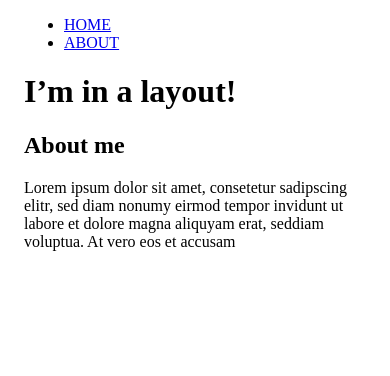
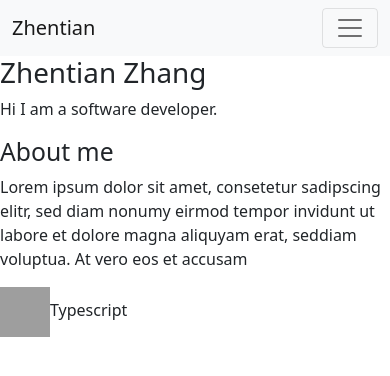
Before and after one commit to AKA-ZSZ/personal-website, a Gatsby site: page / in a window 390 px wide. Built offline with nearby package versions, Linux system fonts and the light colour scheme; Gatsby itself is replaced by a stand-in of ours; grey boxes are pictures that could not be loaded.

Commit message:
Updated navbar and added responsive design. Also added useMobile hook

```diff
--- a/src/components/intro.tsx
+++ b/src/components/intro.tsx
@@ -1,7 +1,7 @@
 import React from "react";
 export default function Intro() {
   return (
-    <div id="home">
+    <div>
       <h1>Zhentian Zhang</h1>
       <p>Hi I am a software developer.</p>
     </div>
--- a/src/components/layout.tsx
+++ /dev/null
@@ -1,10 +0,0 @@
-import React from "react";
-import Navbar from "./navbar";
-export default function Layout({ children }) {
-  return (
-    <div style={{ margin: `0 auto`, maxWidth: 650, padding: `0 1rem` }}>
-      <Navbar />
-      {children}
-    </div>
-  );
-}
--- /dev/null
+++ b/src/components/layout/layout.scss
@@ -0,0 +1,7 @@
+.layout {
+  &-container {
+    @media screen and (min-width: 768px) {
+      display: flex;
+    }
+  }
+}
--- /dev/null
+++ b/src/components/layout/layout.tsx
@@ -0,0 +1,11 @@
+import React from "react";
+import NavbarComponent from "../navbarComponent/navbarComponent";
+import "./layout.scss";
+export default function Layout({ children }) {
+  return (
+    <div className="layout-container">
+      <NavbarComponent />
+      {children}
+    </div>
+  );
+}
--- a/src/components/navbar.tsx
+++ /dev/null
@@ -1,21 +0,0 @@
-import React from "react";
-export default function Navbar() {
-  return (
-    <nav>
-      <div className="navbar-container">
-        <ul className="navbar-nav">
-          <li className="navbar-nav-item">
-            <a href="#home" className="navbar-nav-link">
-              HOME
-            </a>
-          </li>
-          <li className="navbar-nav-item">
-            <a href="#about" className="navbar-nav-link">
-              ABOUT
-            </a>
-          </li>
-        </ul>
-      </div>
-    </nav>
-  );
-}
--- /dev/null
+++ b/src/components/navbarComponent/navbarComponent.scss
@@ -0,0 +1,29 @@
+.navbar {
+  &-container {
+    @media screen and (min-width: 768px) {
+      display: flex;
+      flex-direction: column;
+      min-width: 180px;
+      height: 100vh;
+    }
+  }
+
+  &-brand {
+    @media screen and (min-width: 768px) {
+      position: absolute;
+      top: 13px;
+    }
+  }
+
+  &-nav {
+    list-style-type: none;
+    padding: 0;
+
+    &-item {
+      margin: 12px 0;
+    }
+
+    &-link {
+    }
+  }
+}
--- /dev/null
+++ b/src/components/navbarComponent/navbarComponent.tsx
@@ -0,0 +1,74 @@
+import React from "react";
+import { Nav, Navbar, Container } from "react-bootstrap";
+import useMobile from "../../hooks/useMobile";
+import "./navbarComponent.scss";
+
+// export default function Navbar() {
+//   const [isNavCollapsed, setIsNavCollapsed] = useState(true);
+
+//   const handleNavCollapse = () => setIsNavCollapsed(!isNavCollapsed);
+
+//   return (
+//     <nav className="navbar navbar-expand-lg navbar-light bg-light">
+//       <a className="navbar-brand" href="/">
+//         Aditya Chopra
+//       </a>
+
+//       <button
+//         className="navbar-toggler"
+//         type="button"
+//         data-toggle="collapse"
+//         data-target="/navbarTogglerDemo01"
+//         aria-controls="navbarTogglerDemo01"
+//         aria-expanded={!isNavCollapsed ? true : false}
+//         aria-label="Toggle navigation"
+//         onClick={handleNavCollapse}
+//       >
+//         <span className="navbar-toggler-icon"></span>
+//       </button>
+
+//       <div
+//         className={`${isNavCollapsed ? "collapse" : ""} navbar-collapse`}
+//         id="navbarTogglerDemo01"
+//       >
+//         <ul className="navbar-nav mr-auto mt-2 mt-lg-0">
+//           <li className="navbar-nav-item nav-item active">
+//             <a href="#home" className="navbar-nav-link nav-link">
+//               HOME
+//             </a>
+//           </li>
+//           <li className="navbar-nav-item nav-item">
+//             <a href="#about" className="navbar-nav-link nav-link">
+//               ABOUT
+//             </a>
+//           </li>
+//         </ul>
+//       </div>
+//     </nav>
+//   );
+// }
+
+export default function NavbarComponent() {
+  const isMobile = useMobile();
+  return (
+    <Navbar bg="light" expand="md" className="navbar">
+      <Container className="navbar-container">
+        <Navbar.Brand
+          href="#home"
+          className={`navbar-brand ${isMobile ? "" : "mx-auto"}`}
+        >
+          Zhentian
+        </Navbar.Brand>
+        <Navbar.Toggle aria-controls="basic-navbar-nav" />
+        <Navbar.Collapse id="basic-navbar-nav" className="navbar-nav">
+          <Nav>
+            <Nav.Link href="#home" className="active">
+              Home
+            </Nav.Link>
+            <Nav.Link href="#about">About</Nav.Link>
+          </Nav>
+        </Navbar.Collapse>
+      </Container>
+    </Navbar>
+  );
+}
--- /dev/null
+++ b/src/components/techStack.tsx
@@ -0,0 +1,19 @@
+import React from "react";
+
+export default function TechStack() {
+  return (
+    <div id="techStack">
+      <div className="techStack-icon">
+        <a href="https://www.typescriptlang.org/" title="Typescript">
+          <img
+            src="https://github.com/get-icon/geticon/raw/master/icons/typescript-icon.svg"
+            alt="Typescript"
+            width="50px"
+            height="50px"
+          />
+        </a>
+        Typescript
+      </div>
+    </div>
+  );
+}
--- /dev/null
+++ b/src/hooks/useMobile.tsx
@@ -0,0 +1,16 @@
+import { useEffect, useState } from "react";
+
+export default function useMobile() {
+  const [width, setWidth] = useState<number>(window.innerWidth);
+  function handleWindowSizeChange() {
+    setWidth(window.innerWidth);
+  }
+  useEffect(() => {
+    window.addEventListener("resize", handleWindowSizeChange);
+    return () => {
+      window.removeEventListener("resize", handleWindowSizeChange);
+    };
+  }, []);
+  const isMobile = width <= 768;
+  return isMobile;
+}
--- /dev/null
+++ b/src/pages/index.scss
@@ -0,0 +1,4 @@
+.navbar-expand-md .navbar-nav {
+  flex-direction: column;
+  justify-content: center;
+}
--- a/src/pages/index.tsx
+++ b/src/pages/index.tsx
@@ -1,13 +1,21 @@
 import React from "react";
 import AboutMe from "../components/aboutMe";
+import Intro from "../components/intro";
 
-import Layout from "../components/layout";
+import Layout from "../components/layout/layout";
+import TechStack from "../components/techStack";
+import "bootstrap/dist/css/bootstrap.min.css";
+
+import "./index.scss";
 
 export default function Home() {
   return (
     <Layout>
-      <h1>I’m in a layout!</h1>
-      <AboutMe />
+      <div id="home">
+        <Intro />
+        <AboutMe />
+        <TechStack />
+      </div>
     </Layout>
   );
 }
```
Also changed, not shown: package.json (+5 -2 lines), 1 other file.
